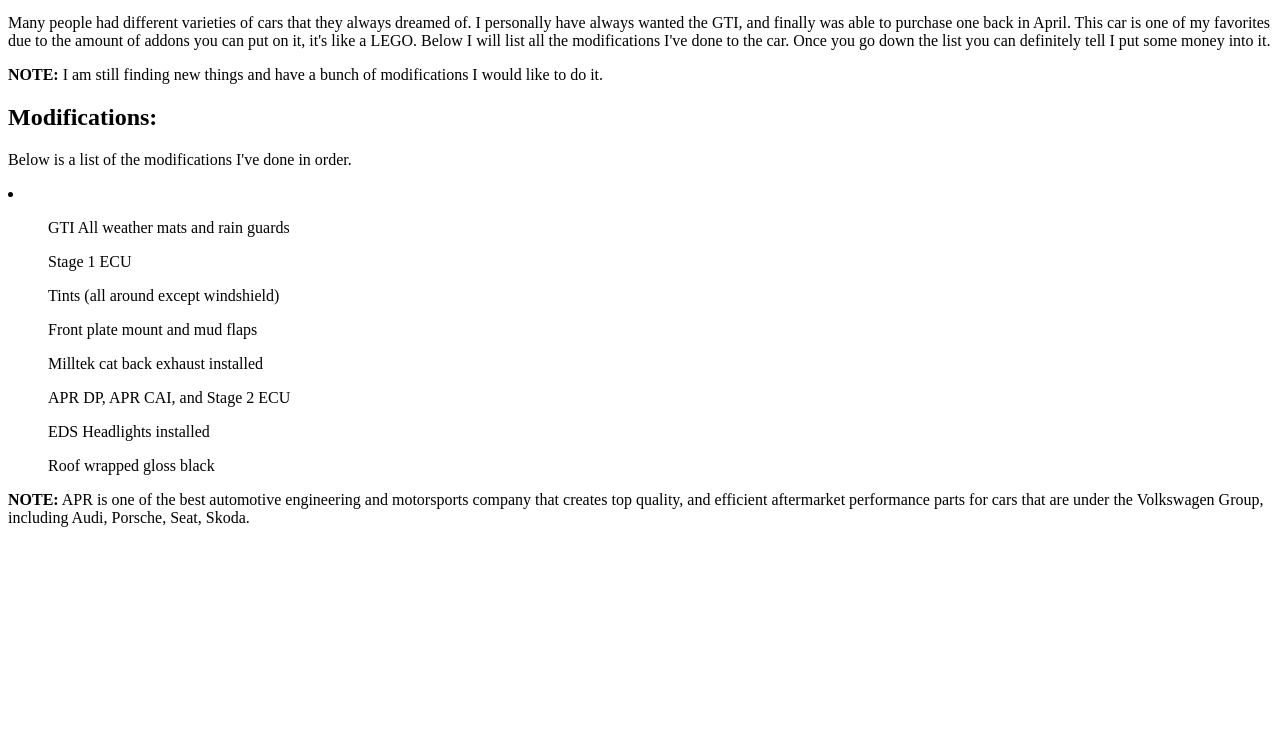
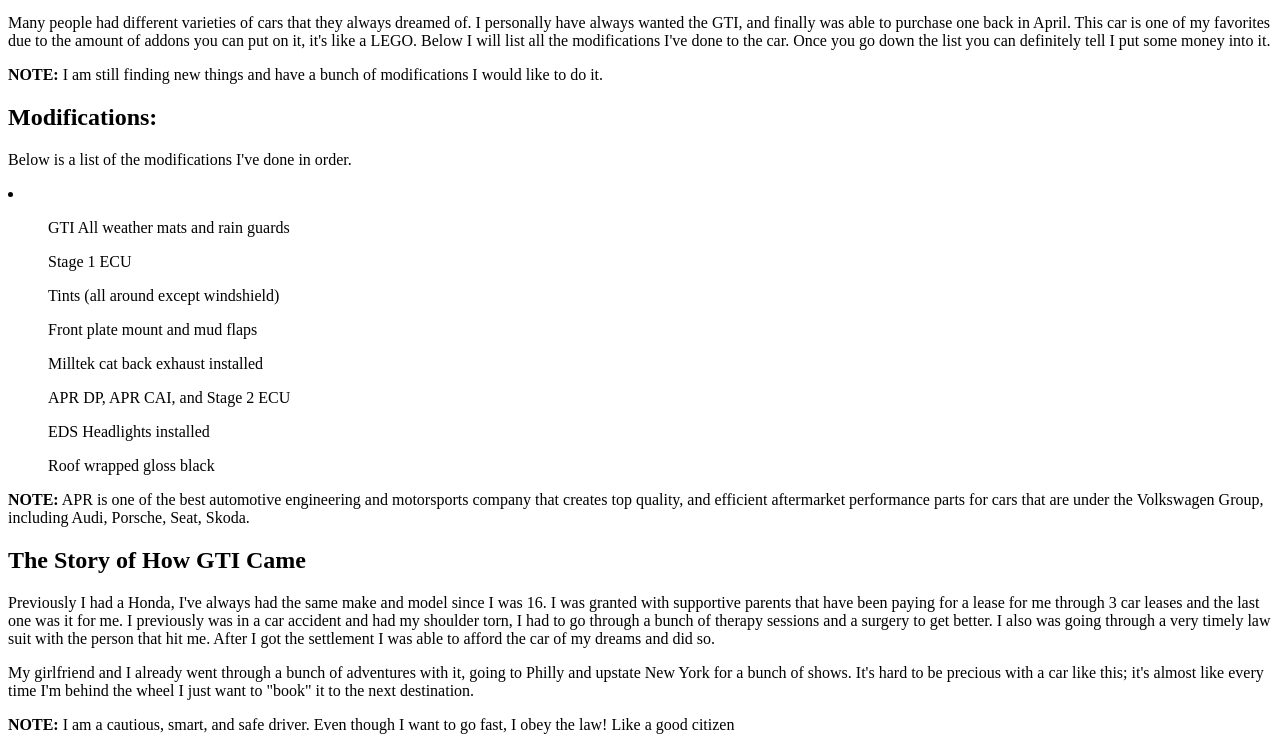
Before and after one commit to jbilenko/DSW1, a plain HTML site: page project1/index.html in a window 1280 px wide. Shown: the part 118-868 px from the top of the page. Before the commit the page ends 800 px from the top, so only its background shows below. Drawn offline with Linux system fonts and the light colour scheme.

Commit message:
added the story

```diff
--- a/project1/index.html
+++ b/project1/index.html
@@ -38,5 +38,12 @@
 
 <p><strong>NOTE:</strong> APR is one of the best automotive engineering and motorsports company that creates top quality, and efficient aftermarket performance parts for cars that are under the Volkswagen Group, including Audi, Porsche, Seat, Skoda.</p>
 
+<h2 id="">The Story of How GTI Came</h2>
+
+<p>Previously I had a Honda, I've always had the same make and model since I was 16.  I was granted with supportive parents that have been paying for a lease for me through 3 car leases and the last one was it for me.  I previously was in a car accident and had my shoulder torn, I had to go through a bunch of therapy sessions and a surgery to get better.  I also was going through a very timely law suit with the person that hit me.  After I got the settlement I was able to afford the car of my dreams and did so.</p>
+
+<p>My girlfriend and I already went through a bunch of adventures with it, going to Philly and upstate New York for a bunch of shows.  It's hard to be precious with a car like this; it's almost like every time I'm behind the wheel I just want to "book" it to the next destination.</p>
+<p><strong>NOTE:</strong> I am a cautious, smart, and safe driver.  Even though I want to go fast, I obey the law! Like a good citizen</p>
+
 </body>
 </html>
```
